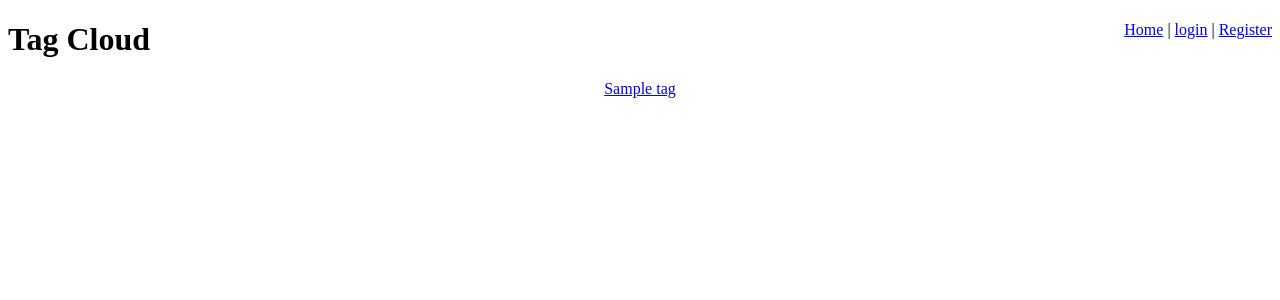
After one commit to tushargosavi/oquiz, a Django app: page /tag/ in a window 1280 px wide. The commit adds this page. Shown: the top 300 px of the page. Run offline with Django 3.2, Linux system fonts and the light colour scheme; tables that the repository leaves empty hold one stand-in row (values such as "Sample post"); parts of the project's set-up code (start-up, migrations or seed data) failed here and were passed over.

Commit message:
tag clode and tag view pages

```diff
--- a/oquiz/urls.py
+++ b/oquiz/urls.py
@@ -6,7 +6,7 @@ from django.views.generic.simple import direct_to_template
 # admin.autodiscover()
 
 from quiz.views import main_page, user_page, logout_page, register_page
-from quiz.views import question_save_page, tag_page
+from quiz.views import question_save_page, tag_page, tag_cloude_page
 
 urlpatterns = patterns('',
     (r'^$', main_page),
@@ -18,6 +18,7 @@ urlpatterns = patterns('',
      { 'template' : 'registration/register_success.html' }),
     (r'^question/add/$', question_save_page),
     (r'^tag/([^\s]+)/$', tag_page),
+    (r'^tag/$', tag_cloude_page),
     # Examples:
     # url(r'^$', 'oquiz.views.home', name='home'),
     # url(r'^oquiz/', include('oquiz.foo.urls')),
--- a/quiz/views.py
+++ b/quiz/views.py
@@ -93,3 +93,30 @@ def tag_page(request, tag_name):
                     'show_tags' : False,
                     'show_user' : True,
                     'tag_name'  : tag_name })
+
+def tag_cloude_page(request):
+    MAX_WEIGHT = 5
+    tags = Tag.objects.order_by('name')
+
+    # Calculate tag, min and max counts.
+    min_count = max_count = tags[0].questions.count()
+    for tag in tags:
+        tag.count = tag.questions.count()
+        if tag.count < min_count:
+            min_count = tag.count
+        if max_count < tag.count:
+            max_count = tag.count
+
+    # Calculate count range. Avoid dividing by zero.
+    diff = float(max_count - min_count)
+    if diff == 0.0:
+        diff = 1.0
+
+    # Calculate tag weights.
+    for tag in tags:
+        tag.weight = int(
+            MAX_WEIGHT * (tag.count - min_count) / diff
+            )
+
+    return render(request, 'quiz/tag_cloud_page.html', {
+            'tags' : tags })
--- a/static/style.css
+++ b/static/style.css
@@ -15,3 +15,16 @@ input {
     margin: 0;
     padding: 0;
 }
+
+#tag-cloud {
+    text-align: center;
+}
+#tag-cloud a {
+    margin: 0 0.2em;
+}
+.tag-cloud-0 { font-size: 100%; }
+.tag-cloud-1 { font-size: 120%; }
+.tag-cloud-2 { font-size: 140%; }
+.tag-cloud-3 { font-size: 160%; }
+.tag-cloud-4 { font-size: 180%; }
+.tag-cloud-5 { font-size: 200%; }
--- /dev/null
+++ b/templates/quiz/tag_cloud_page.html
@@ -0,0 +1,10 @@
+{% extends "base.html" %}
+{% block title %}Tag Cloud{% endblock %}
+{% block head %}Tag Cloud{% endblock %}
+{% block content %}
+<div id="tag-cloud">
+  {% for tag in tags %}
+    <a href="/tag/{{ tag.name }}/" class="tag-cloud-{{ tag.weight }}">{{ tag.name }}</a>
+  {% endfor %}
+</div>
+{% endblock %}
--- /dev/null
+++ b/templates/quiz/tag_page.html
@@ -0,0 +1,6 @@
+{% extends "base.html" %}
+{% block title %}Tag : {{ tag_name }} {% endblock %}
+{% block head %}Questions for {{ tag_name }} {% endblock %}
+{% block content %}
+{% include "quiz/questions.html" %}
+{% endblock %}
```
